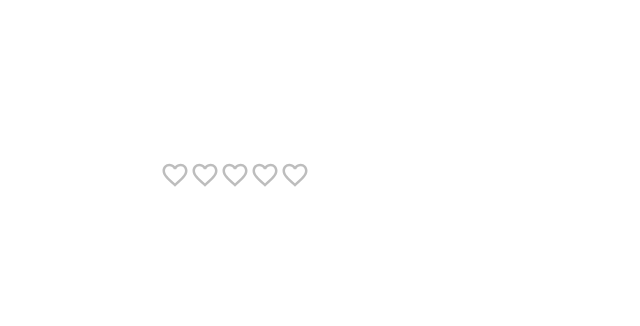
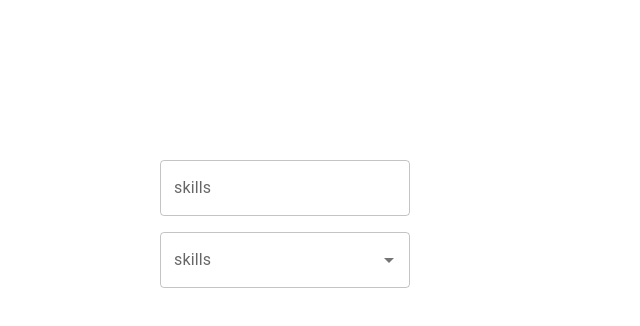
Before and after one commit to GitGud1234/react-mui-demo, a React (Create React App) app: page / in a window 1280 px wide. Shown: the top 326 px of the page, without its empty margins (0-640 px from the left). Built offline with nearby package versions, Linux system fonts and the light colour scheme.

Commit message:
Create MuiAutocomplete

```diff
--- a/src/App.tsx
+++ b/src/App.tsx
@@ -8,6 +8,7 @@
 import { MuiCheckbox } from './components/MuiCheckbox';
 import { MuiSwitch } from './components/MuiSwitch';
 import { MuiRating } from './components/MuiRating';
+import { MuiAutocomplete } from './components/MuiAutocomplete';
 
 /*
 const theme = createTheme({
@@ -38,7 +39,8 @@
       {/* {<MuiRadioButton />} */}
       {/* {<MuiCheckbox />} */}
       {/* {<MuiSwitch />} */}
-      {<MuiRating />}
+      {/* {<MuiRating />} */}
+      {<MuiAutocomplete />}
     </div>
     //</ThemeProvider>
   );
--- /dev/null
+++ b/src/components/MuiAutocomplete.tsx
@@ -0,0 +1,39 @@
+import { Stack, Autocomplete, TextField } from '@mui/material';
+import { useState } from 'react';
+
+type Skill = {
+  id: number;
+  label: string;
+};
+
+const skills = ['HTML', 'CSS', 'JavaScript', 'TypeScript', 'React'];
+
+const skillsOptions = skills.map((skill, index) => ({
+  id: index + 1,
+  label: skill,
+}));
+
+export const MuiAutocomplete = () => {
+  const [value, setValue] = useState<string | null>(null);
+  const [skill, setSkill] = useState<Skill | null>(null);
+  console.log({ value });
+  console.log({ skill });
+
+  return (
+    <Stack spacing={2} width="250px">
+      <Autocomplete
+        options={skills}
+        renderInput={params => <TextField {...params} label="skills" />}
+        value={value}
+        onChange={(event: any, newValue: string | null) => setValue(newValue)}
+        freeSolo
+      />
+      <Autocomplete
+        options={skillsOptions}
+        renderInput={params => <TextField {...params} label="skills" />}
+        value={skill}
+        onChange={(event: any, newValue: Skill | null) => setSkill(newValue)}
+      />
+    </Stack>
+  );
+};
```
